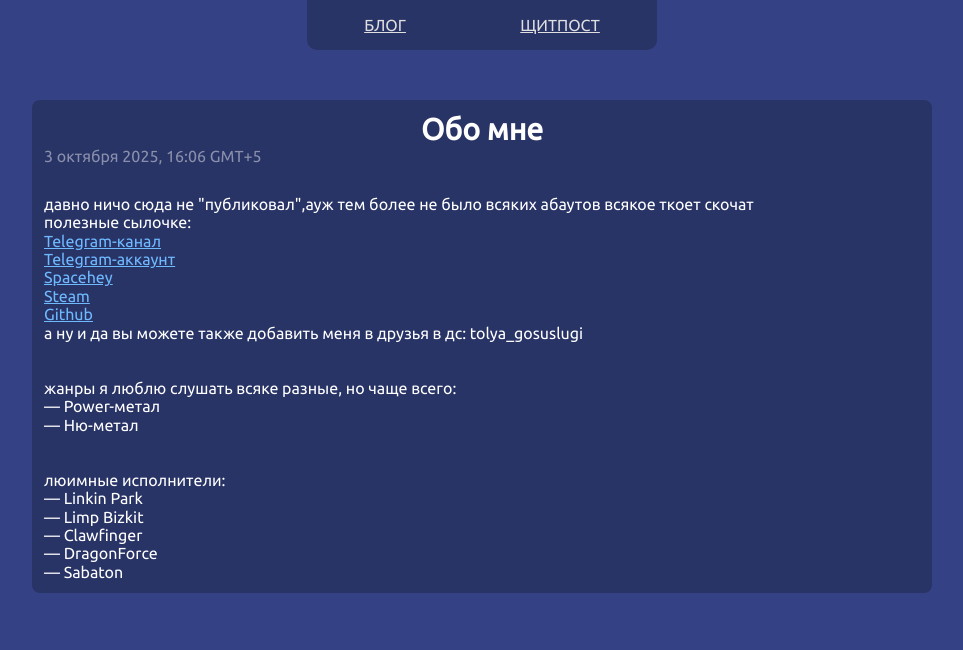
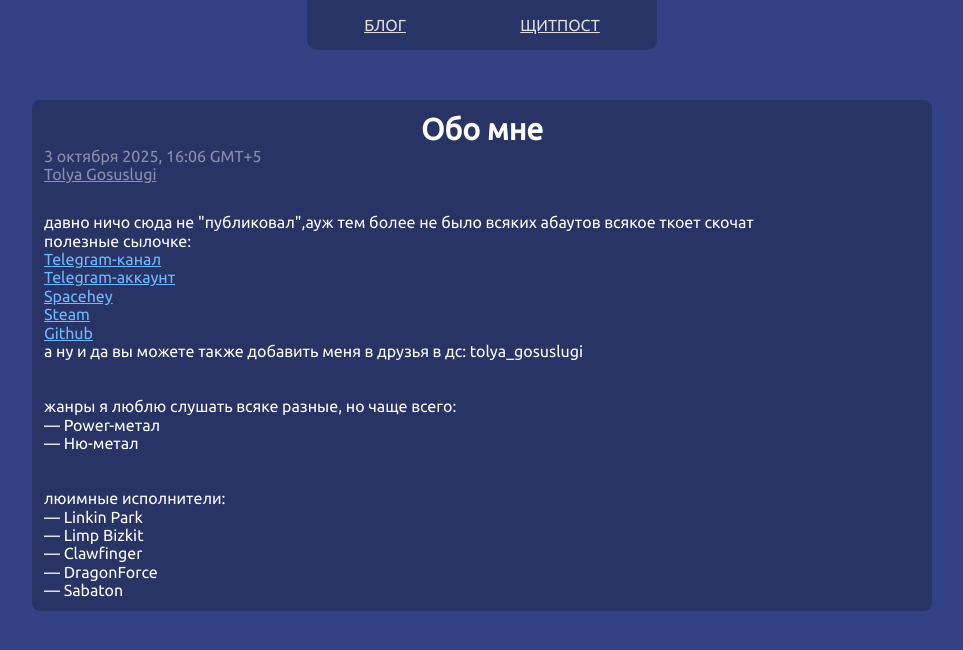
Before and after one commit to tolya-corp/blog, a plain HTML site: page post/about.html in a window 1280 px wide. Shown: the whole page, without its empty margins (158-1121 px from the left). Drawn offline with Linux system fonts and the light colour scheme.

Commit message:
фикс времени поста на главной; автор на постах; заголовки страницы исправлены

```diff
--- a/css/pages/post/post.css
+++ b/css/pages/post/post.css
@@ -24,9 +24,13 @@
     font-size: 30px;
 }
 
-.post__date {
+.post__metadata {
     color: #ffffff75;
     margin-bottom: 30px;
+}
+.post__author {
+    color: #ffffff75;
+    text-decoration: underline;
 }
 
 .post__text {}
--- a/post/about.html
+++ b/post/about.html
@@ -3,7 +3,7 @@
     <head>
         <meta charset="UTF-8">
         <meta property="og:title" content="Обо мне">
-        <meta property="og:description" content="ачогдекого">
+        <meta property="og:description" content="ода наконец">
         <meta property="og:image" content="https://tolya1337.ru/img/ronaldo.jpg">
         <meta property="og:type" content="website">
 
@@ -11,7 +11,7 @@
 
         <link rel="stylesheet" href="../css/main.css">
 
-        <title>tolya</title>
+        <title>Обо мне</title>
     </head>
 
     <body>
@@ -28,7 +28,10 @@
             <section class="post">
                 <div class="post__content">
                     <div class="post__title">Обо мне</div>
-                    <div class="post__date">3 октября 2025, 16:06 GMT+5</div>
+                    <div class="post__metadata">
+                        <div class="post__date">3 октября 2025, 16:06 GMT+5</div>
+                        <a class="post__author" href="https://tolya1337.ru">Tolya Gosuslugi</a>
+                    </div>
 
                     <div class="post__text">давно ничо сюда не "публиковал",ауж тем более не было всяких абаутов всякое ткоет скочат</div>
                     <div class="post__text">полезные сылочке:</div>
```
Also changed, not shown: index.html (+2 -2 lines), post/god-docs.html (+5 -2 lines).
